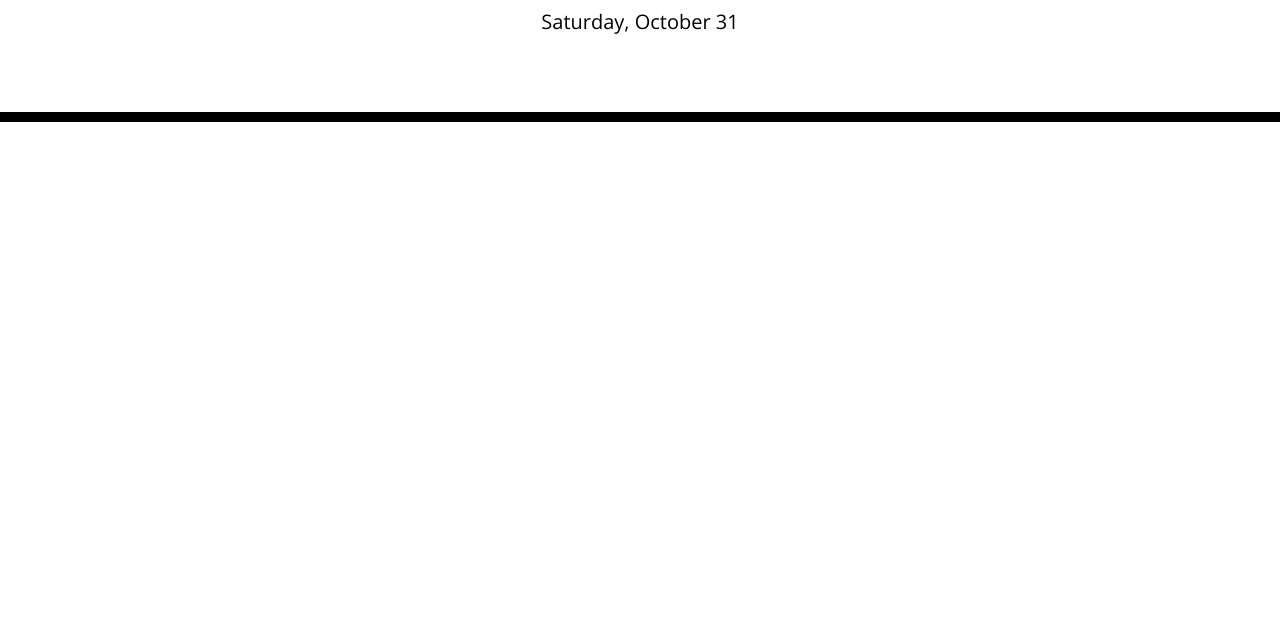
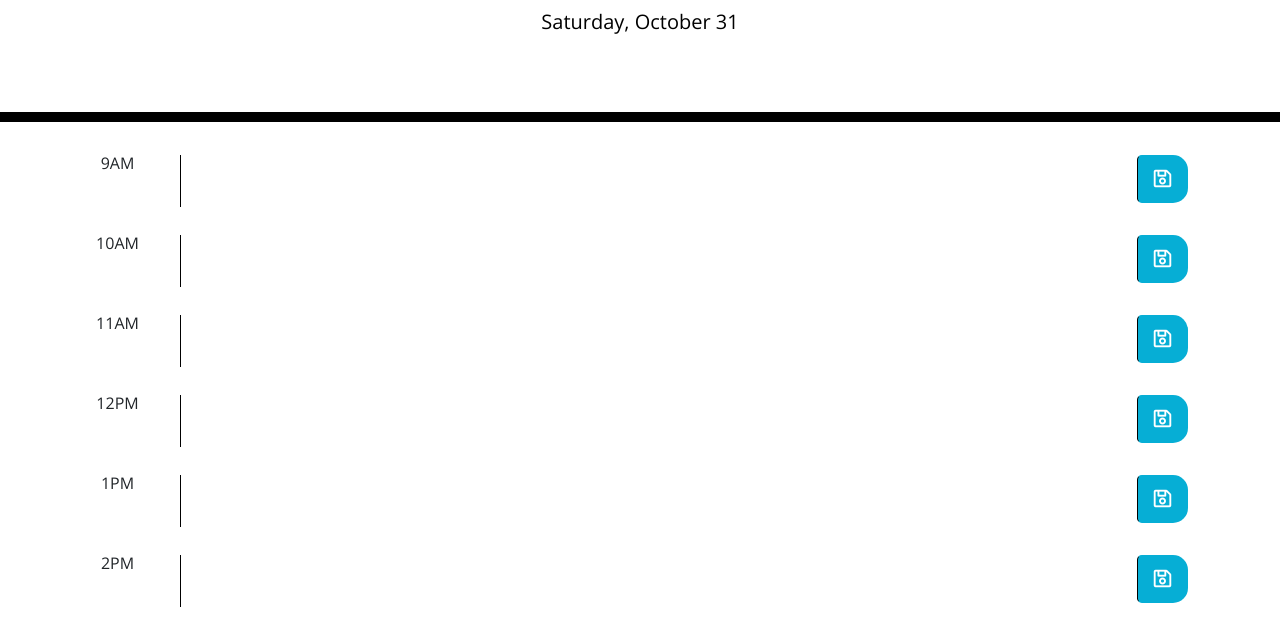
Before and after one commit to Alicewu216/day-planner, a plain HTML site: page Develop/index.html in a window 1280 px wide. Shown: the part 182-800 px from the top of the page. Drawn offline with nearby package versions, Linux system fonts and the light colour scheme.

Commit message:
using js to add planner basic layout in html dynamically

```diff
--- a/Develop/index.html
+++ b/Develop/index.html
@@ -31,14 +31,16 @@
       <h1 class="display-3">Work Day Scheduler</h1>
       <p class="lead">A simple calendar app for scheduling your work day</p>
       <p id="currentDay" class="lead"></p>
+    </header>
 
-    </header>
+
+    <div class="container" id="tableContainer">
+      <!-- Timeblocks go here -->
+
+
+    </div>
     <!-- Connect to script.js file-->
     <script src="script.js"></script>
-    <div class="container">
-      <!-- Timeblocks go here -->
-
-    </div>
     <script src="https://cdnjs.cloudflare.com/ajax/libs/jquery/3.2.1/jquery.min.js"></script>
     <script src="https://cdnjs.cloudflare.com/ajax/libs/moment.js/2.24.0/moment.min.js"></script>
   </body>
--- a/Develop/script.js
+++ b/Develop/script.js
@@ -4,3 +4,28 @@ var DateTime = luxon.DateTime;
 var dt = DateTime.local().toLocaleString({ weekday: 'long', month: 'long', day: '2-digit' });
 //output current time to screen
 $("#currentDay").text(dt);
+
+//add calender background to html dynamically
+//add a dive to hold grid
+$("#tableContainer").append("<div class='time-block' id='tbBg'></div>");
+//array containing working hours
+var timeHour = ["9AM", "10AM", "11AM", "12PM", "1PM", "2PM", "3PM", "4PM", "5PM"];
+//add a row for each hour with a for loop
+for (var i = 0; i < timeHour.length; i++) {
+    //add hours with hoursformatted in an array
+    var tableRow = $("<div>");
+    tableRow.addClass("row");
+    tableRow.attr("id",timeHour[i]);
+    //add time as column holding 1/12 space
+    tableRow.append("<div class='col-lg-1'>"+timeHour[i] + "</div>");
+    //add textarea as column holding 10/12 space
+    tableRow.append("<div class='col-lg-10'><textarea rows='2' cols='115'></textarea></div>");
+    //add button as colum holding 1/12 space
+    tableRow.append("<div class='col-lg-1'><button class='btn btn-lg saveBtn'><i class='far fa-save'></i></button></div>");
+    //append to background div
+    $("#tbBg").append(tableRow);
+}
+
+
+    //set table contain with colspan
+    //add save button
```
Also changed, not shown: 1 other file.
